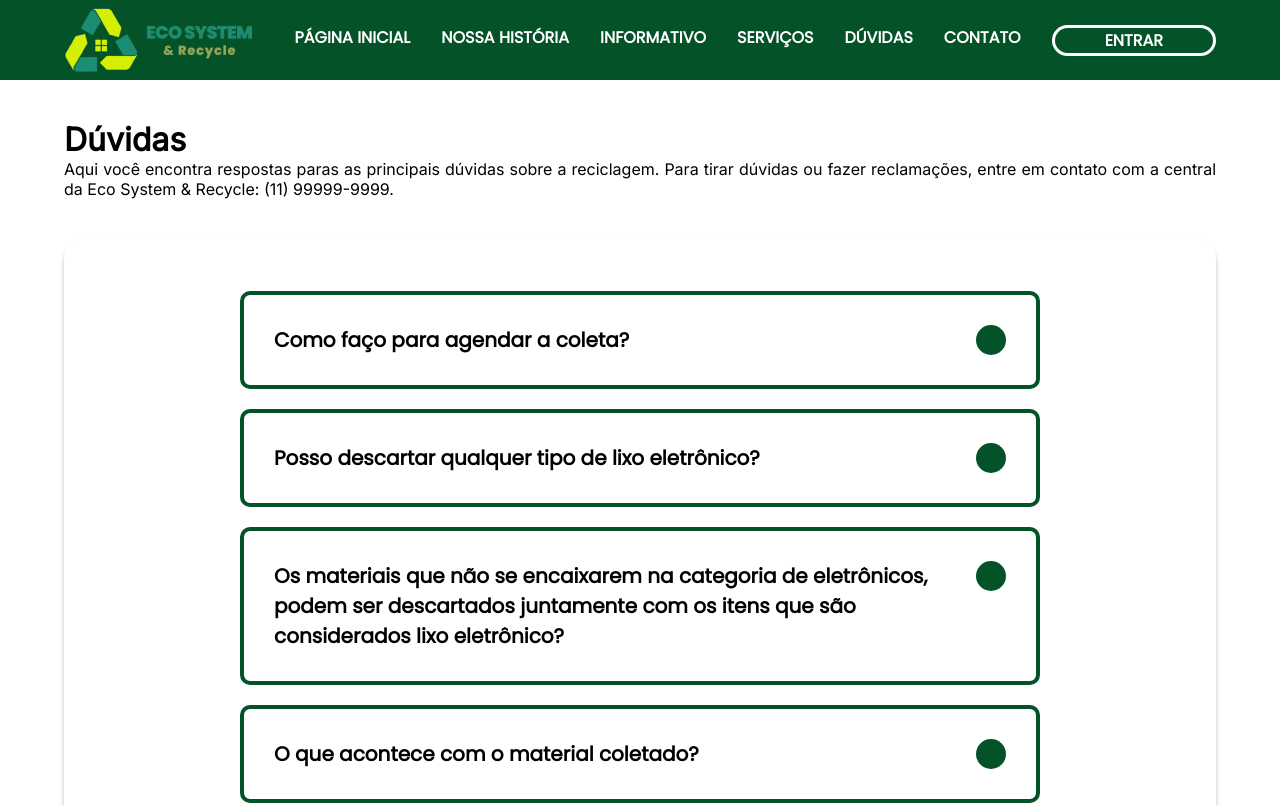
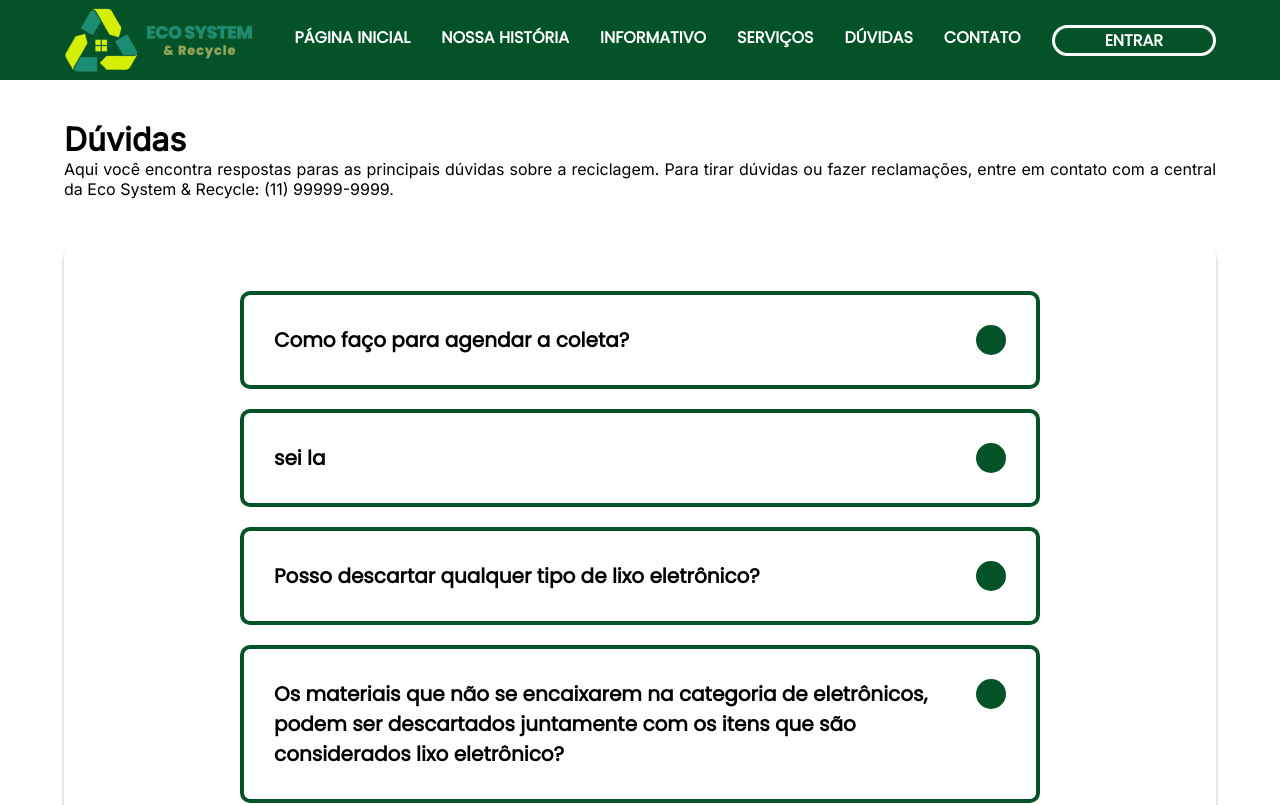
Before and after one commit to RosemeireOliveira/api-ecosystem, a React (Vite) app: page /duvidas in a window 1280 px wide. Shown: the top 805 px of the page. Built offline with nearby package versions, Linux system fonts and the light colour scheme.

Commit message:
ajuste da função  exibie e recolhe menu

```diff
--- /dev/null
+++ b/src/components/CardDuvidas/index.tsx
@@ -0,0 +1,27 @@
+import './style.css'
+import { useState } from 'react';
+
+
+function CardDuvidas(props: any) {
+    // Função Esconder Menus -> DUVIDAS
+    const [active, setActive] = useState<any>(false);
+
+    const handleToggle = () => {
+        setActive(!active);
+    };
+
+    return (
+        <>
+            <h3 className="faq-title">{props.pergunta}</h3>
+            <p className={active ? "ativo faq-text" : ""}>
+                {props.resposta}
+            </p>
+            <button onClick={ handleToggle } className="faq-toggle">
+                <i className="fas fa-chevron-down" />
+                <i className="fas fa-times" />
+            </button>
+        </>
+    )
+}
+
+export default CardDuvidas
--- a/src/pages/Duvidas/index.tsx
+++ b/src/pages/Duvidas/index.tsx
@@ -1,27 +1,25 @@
+import { useState } from 'react';
 import './style.css'
+import CardDuvidas from '../../components/CardDuvidas';
 
 function Duvidas() {
-    // Função Esconder Menus -> DUVIDAS
-    // const toggles = document.querySelectorAll('.faq-toggle')
+    const [perguntas, setPerguntas] = useState<any[]>([
+        {
+            questao: "Como faço para agendar a coleta?",
+            respota: "Faça o cadastro em nosso site, informando seus dados de endereço completo, relação de itens que precisa fazer o descarte e foto dos materiais e programe o dia e hora para que um coletor parceiro faça a retirada.",
+            id: 1
+        },
+        {
+            questao: "sei la",
+            respota: "poor ainda",
+            id: 2
+        }
 
-    // toggles.forEach((toggle:any) => {
-    //     toggle.addEventListener('click', () => {
-    //         toggle.parentNode.classList.toggle('active');
-    //     });
-    // });
+    ]);
 
-    // // SOCIAL PANEL JS
-    // const floating_btn = document.querySelector('.floating-btn') as HTMLCanvasElement
-    // const close_btn = document.querySelector('.close-btn') as HTMLCanvasElement
-    // const social_panel_container = document.querySelector('.social-panel-container') as HTMLCanvasElement
 
-    // floating_btn.addEventListener('click', () => {
-    //     social_panel_container.classList.toggle('visible')
-    // });
 
-    // close_btn.addEventListener('click', () => {
-    //     social_panel_container.classList.remove('visible')
-    // });
+
 
     return (
         <>
@@ -42,19 +40,30 @@ function Duvidas() {
                                 <div className="Conteudo">
                                     {/*  */}
                                     <div className="faqs-container">
-                                        <div className="faq">
+                                            {/* <div className="faq">
                                                 <h3 className="faq-title">Como faço para agendar a coleta?</h3>
-                                            <p className="faq-text">
+                                                <p  className={active ? "ativo faq-text" : ""}>
                                                     Faça o cadastro em nosso site, informando seus dados de
                                                     endereço completo, relação de itens que precisa fazer o
                                                     descarte e foto dos materiais e programe o dia e hora para que
                                                     um coletor parceiro faça a retirada.
                                                 </p>
-                                            <button className="faq-toggle">
+                                                <button onClick={handleToggle} className="faq-toggle">
                                                     <i className="fas fa-chevron-down" />
                                                     <i className="fas fa-times" />
                                                 </button>
+                                            </div> */}
+                                        {perguntas.map((pergunta: any, index: number) => {
+                                            return <div className="faq" key={index}>
+
+                                            <CardDuvidas
+                                                pergunta={pergunta.questao}
+                                                resposta={pergunta.resposta}
+                                            />
                                         </div>
+                                        }
+                                        )}
+
                                         {/*  */}
                                         <div className="faq">
                                             <h3 className="faq-title">
```
Also changed, not shown: src/components/CardDuvidas/style.css (added). Lines whose indentation alone changed are shown as unchanged.
